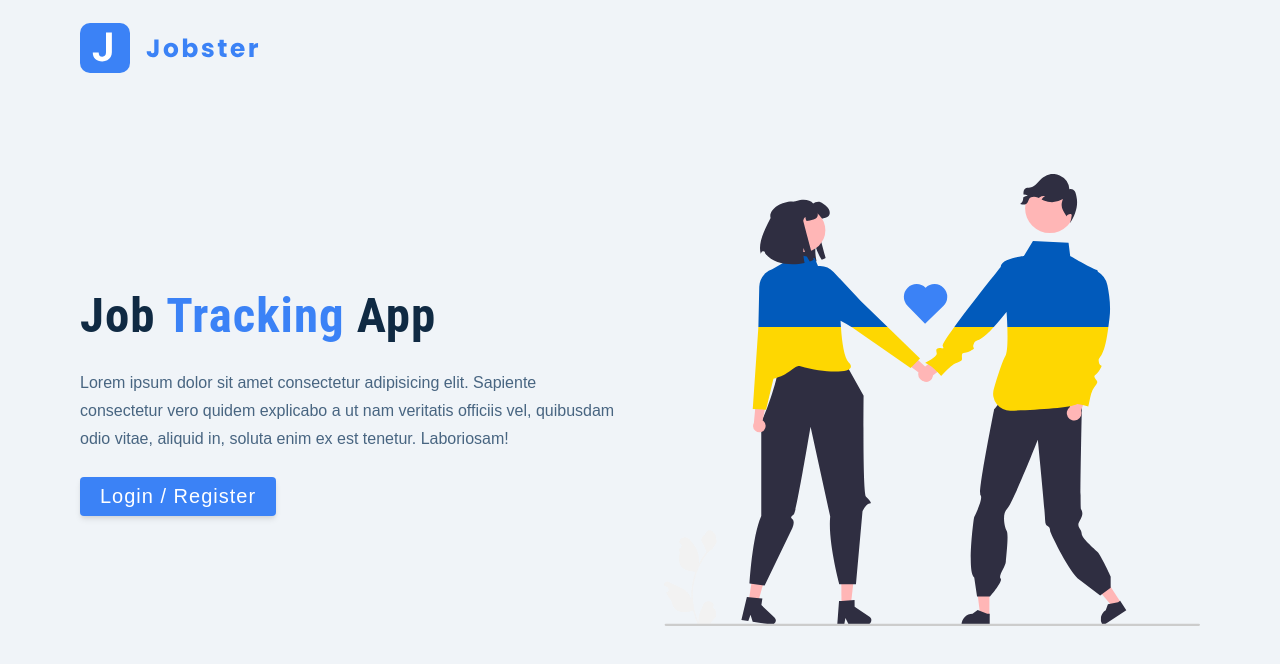
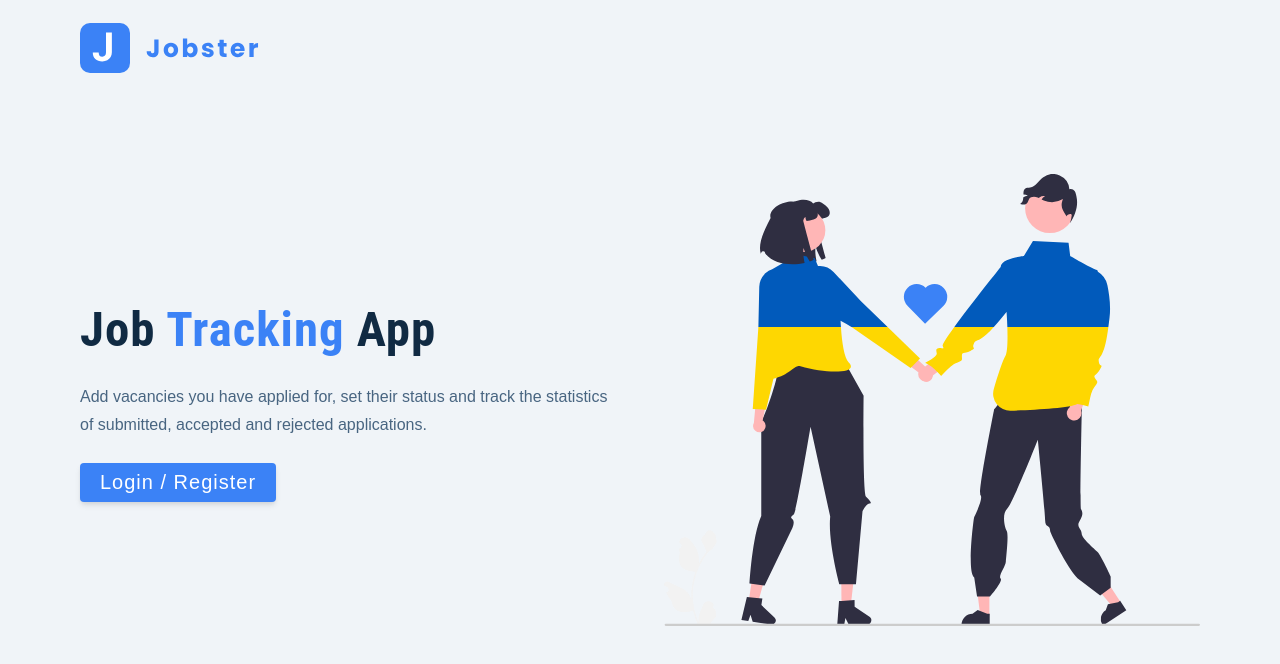
Before and after one commit to midnight85/react-jobster, a React (Create React App) app: page /landing in a window 1280 px wide. Shown: the top 664 px of the page. Built offline with nearby package versions, Linux system fonts and the light colour scheme.

Commit message:
edit landing text. Add readme

```diff
--- a/src/pages/Landing.js
+++ b/src/pages/Landing.js
@@ -16,10 +16,8 @@ const Landing = () => {
             job <span>tracking</span> app
           </h1>
           <p>
-            Lorem ipsum dolor sit amet consectetur adipisicing elit. Sapiente
-            consectetur vero quidem explicabo a ut nam veritatis officiis vel,
-            quibusdam odio vitae, aliquid in, soluta enim ex est tenetur.
-            Laboriosam!
+            Add vacancies you have applied for, set their status and track the
+            statistics of submitted, accepted and rejected applications.
           </p>
           <Link to="/register" className="btn btn-hero">
             Login / Register
```
Also changed, not shown: 1 other file (tests, documents, lock files or other folders).
